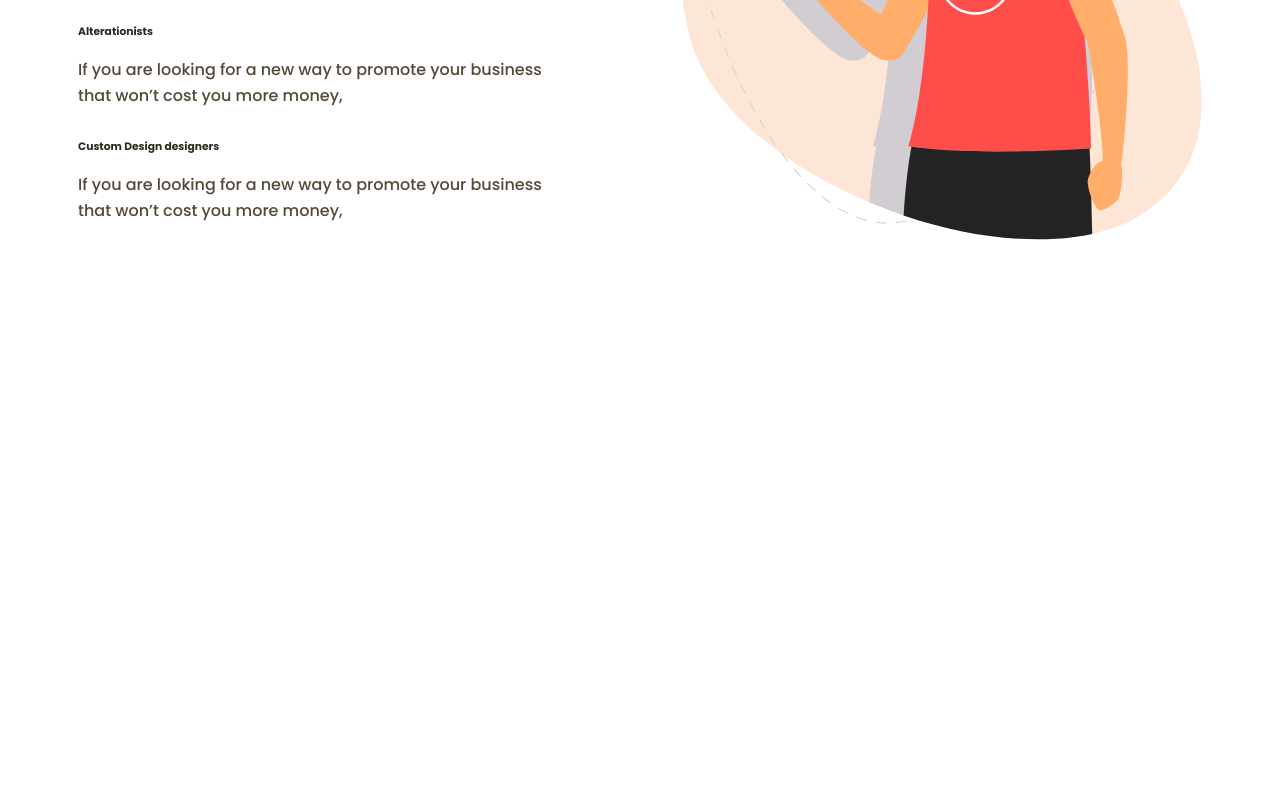
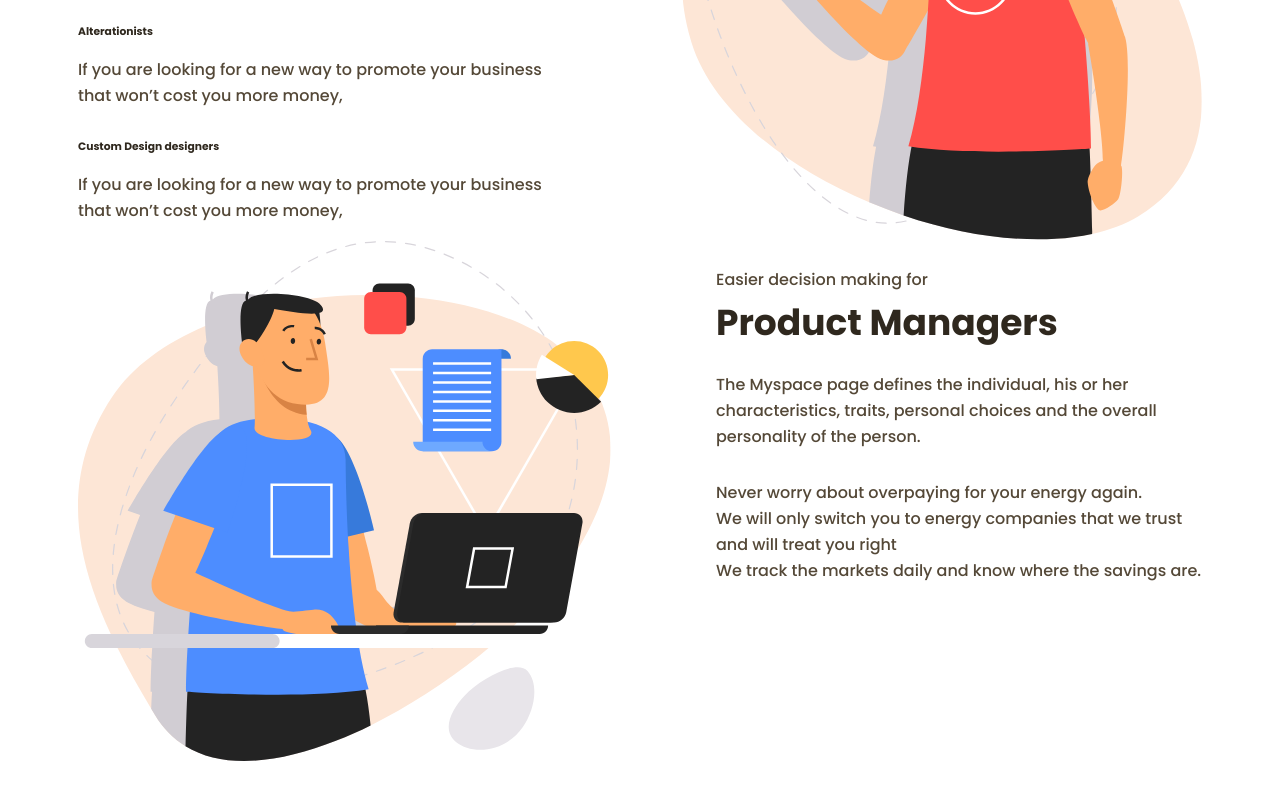
Before and after one commit to Vidiborets0012/Productly, a plain HTML site: page index.html in a window 1280 px wide. Shown: the part 1740-2540 px from the top of the page. Before the commit the page ends 2061 px from the top, so only its background shows below. Drawn offline with nearby package versions, Linux system fonts and the light colour scheme.

Commit message:
add content and markup to the Product Managers block in the direction section

```diff
--- a/index.html
+++ b/index.html
@@ -123,6 +123,29 @@
           </div>
           <img class="direction-item-img" src="images/direction-1.svg" alt="" />
         </div>
+
+        <div class="direction-item">
+          <img class="direction-item-img" src="images/direction-2.svg" alt="" />
+          <div class="direction-item-content">
+            <p class="direction-item-pretitle">Easier decision making for</p>
+            <h2 class="direction-item-title title">Product Managers</h2>
+            <p class="direction-item-title-text">
+              The Myspace page defines the individual, his or her characteristics, traits, personal
+              choices and the overall personality of the person.
+            </p>
+            <ul class="directiom-list">
+              <li class="direction-list-item">
+                Never worry about overpaying for your energy again.
+              </li>
+              <li class="direction-list-item">
+                We will only switch you to energy companies that we trust and will treat you right
+              </li>
+              <li class="direction-list-item">
+                We track the markets daily and know where the savings are.
+              </li>
+            </ul>
+          </div>
+        </div>
       </div>
     </section>
     <script src="js/main.js"></script>
```
Also changed, not shown: images/direction-2.svg (added).
